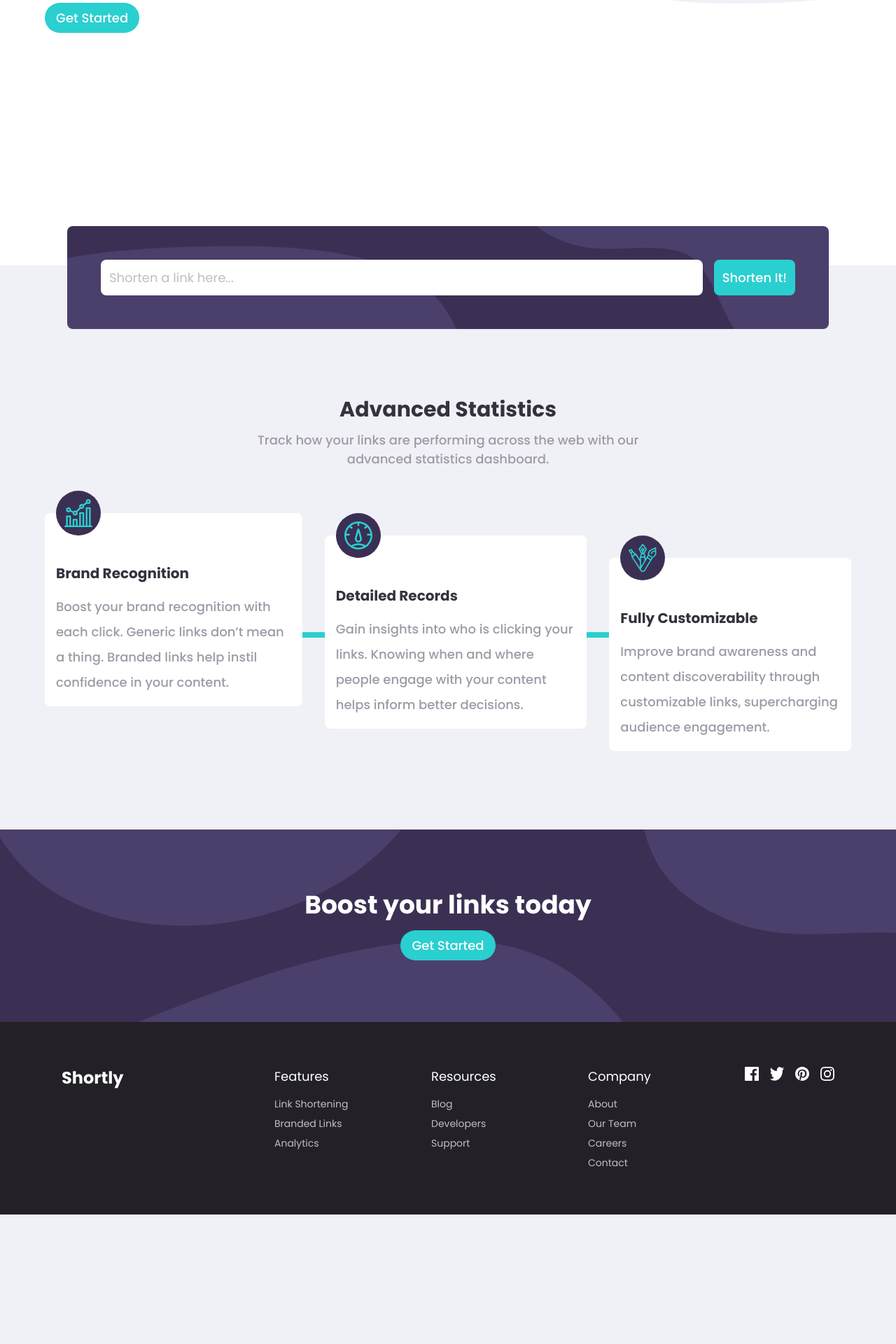
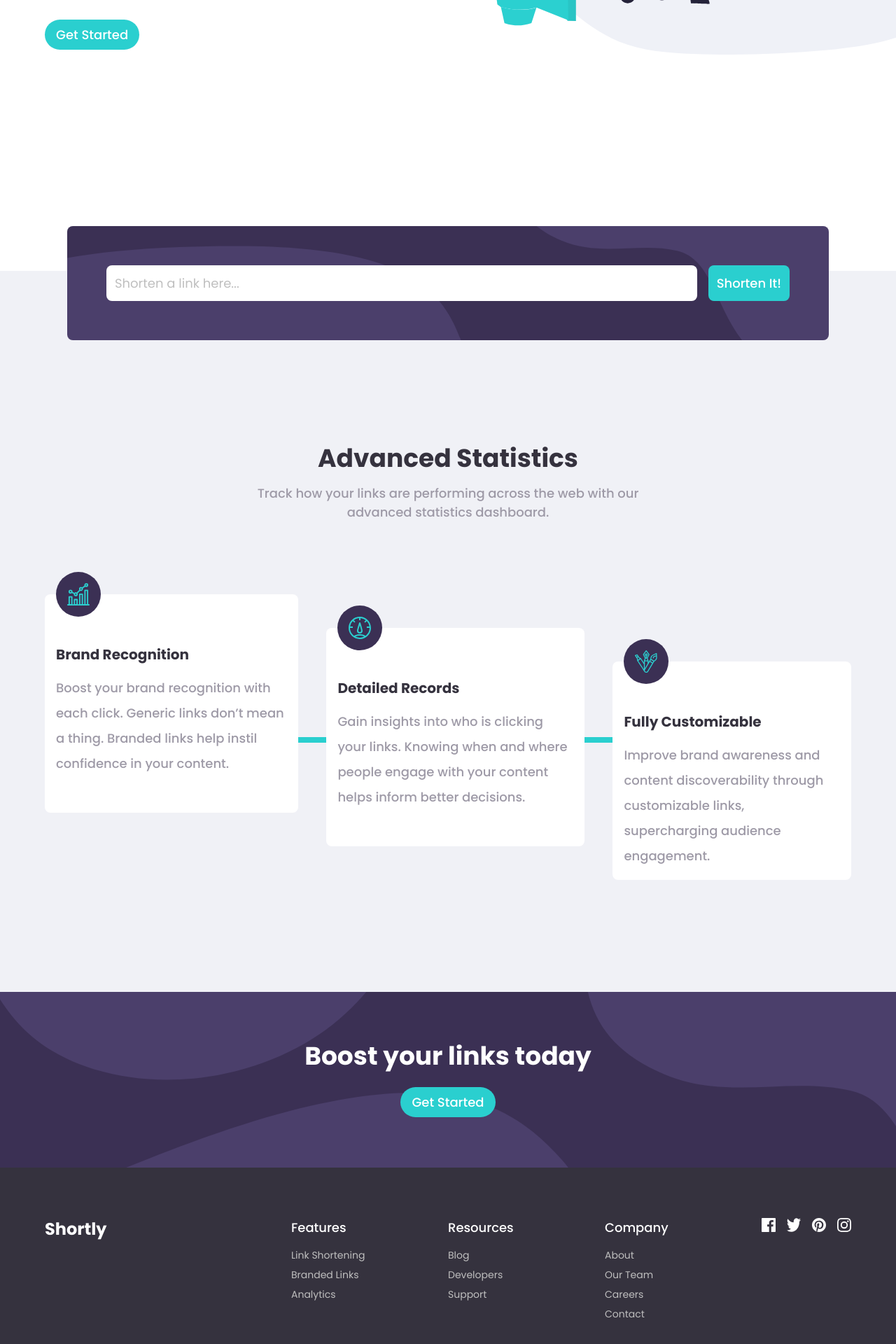
Before and after one commit to geliettech/shortly, a React (Vite) app: page / in a window 1280 px wide. Shown: the part 504-2424 px from the top of the page at 70% size. Before the commit the page ends 2239 px from the top, so only its background shows below. Built offline with nearby package versions, Linux system fonts and the light colour scheme.

Commit message:
comlete styling

```diff
--- a/src/components/boost.tsx
+++ b/src/components/boost.tsx
@@ -1,14 +1,14 @@
-
-
 const Boost = () => {
   return (
-    <section className="bg-purple-950 bg-[('/images/bg-boost-mobile.svg')] md:bg-[url('/images/bg-boost-desktop.svg')] bg-no-repeat bg-cover py-16">
-    <div className="container text-center">
-        <h3 className="font-bold text-4xl text-white mb-4">Boost your links today</h3>
-  <button className="btn-primary  px-4 py-2">Get Started</button>
-    </div>
+    <section className="bg-purple-950 bg-[url('/images/bg-boost-mobile.svg')] lg:bg-[url('/images/bg-boost-desktop.svg')] bg-no-repeat bg-cover py-12 lg:py-12">
+      <div className="container text-center">
+        <h3 className="font-bold text-2xl lg:text-4xl text-white mb-6">
+          Boost your links today
+        </h3>
+        <button className="btn-primary">Get Started</button>
+      </div>
     </section>
-  )
-}
+  );
+};
 
-export default Boost
+export default Boost;
--- a/src/components/footer/footer.tsx
+++ b/src/components/footer/footer.tsx
@@ -17,48 +17,28 @@ const FooterItems = [
 
 const Footer = () => {
   return (
-    <footer className="bg-gray-950 text-white px-6 py-10">
-      <div className="container flex justify-between">
+    <footer className="bg-gray-900 text-white py-12">
+      <div className="container flex flex-col lg:flex-row justify-center items-center lg:justify-between lg:items-start">
         {/* Logo */}
-        <div className="text-2xl font-bold">Shortly</div>
+        <div className="text-2xl font-bold mb-12 lg:mb-0">Shortly</div>
 
-
-        <div className="grid grid-cols-1 md:grid-cols-4 gap-24">
+        <div className="grid grid-cols-1 lg:grid-cols-4 gap-24 text-center lg:text-left">
           {/* Footer Links */}
           {FooterItems.map((item) => (
             <FooterCard key={item.title} title={item.title} text={item.text} />
           ))}
 
-          {/* Social links */}
+          {/* Social Links */}
           <div className="flex gap-4">
-            <a href="#" target="_blank" rel="noopener noreferrer">
-              <img
-                src="images/icon-facebook.svg"
-                alt="facebook"
-                className="w-5 h-5"
-              />
-            </a>
-            <a href="#" target="_blank" rel="noopener noreferrer">
-              <img
-                src="images/icon-twitter.svg"
-                alt="facebook"
-                className="w-5 h-5"
-              />
-            </a>
-            <a href="#" target="_blank" rel="noopener noreferrer">
-              <img
-                src="images/icon-pinterest.svg"
-                alt="facebook"
-                className="w-5 h-5"
-              />
-            </a>
-            <a href="#" target="_blank" rel="noopener noreferrer">
-              <img
-                src="images/icon-instagram.svg"
-                alt="facebook"
-                className="w-5 h-5"
-              />
-            </a>
+            {["facebook", "twitter", "pinterest", "instagram"].map((icon) => (
+              <a key={icon} href="#" target="_blank" rel="noopener noreferrer">
+                <img
+                  src={`/images/icon-${icon}.svg`}
+                  alt={icon}
+                  className="w-5 h-5 cursor-pointer hover:opacity-70 transition"
+                />
+              </a>
+            ))}
           </div>
         </div>
       </div>
--- a/src/components/footer/footerCard.tsx
+++ b/src/components/footer/footerCard.tsx
@@ -1,5 +1,3 @@
-
-
 interface FooterCardProps {
   title: string;
   text: string[];
@@ -8,17 +6,17 @@ interface FooterCardProps {
 const FooterCard = ({ title, text }: FooterCardProps) => {
   return (
     <div className="">
-      <h3 className="">{title}</h3>
-      <ul className="space-y-2 mt-4">
+      <h3 className="font-medium text-white mb-4">{title}</h3>
+      <div className="space-y-2 flex flex-col">
         {text.map((item, index) => (
-          <li
+          <a href="#"
             key={index}
-            className="text-sm text-gray-400 hover:text-white cursor-pointer"
+            className="text-sm text-gray-400 hover:text-blue-400 transform transition-transform duration-300 hover:scale-105 cursor-pointer"
           >
             {item}
-          </li>
+          </a>
         ))}
-      </ul>
+      </div>
     </div>
   );
 };
--- a/src/components/shorten.tsx
+++ b/src/components/shorten.tsx
@@ -3,20 +3,20 @@ const Shorten = () => {
     <section className="container">
       <div
         className="
-          flex flex-col md:flex-row items-center gap-4
+          flex flex-col lg:flex-row items-center gap-4
           bg-purple-950
           bg-[url('/images/bg-shorten-mobile.svg')]
-          md:bg-[url('/images/bg-shorten-desktop.svg')]
+          lg:bg-[url('/images/bg-shorten-desktop.svg')]
           bg-no-repeat bg-cover
-          p-12 rounded-lg absolute -mt-20 left-4 right-4 md:left-24 md:right-24"
+          p-8 lg:p-14 rounded-lg absolute -mt-22 left-6 right-6 lg:left-24 lg:right-24"
       >
         <input
           type="text"
           placeholder="Shorten a link here..."
-          className="bg-white w-full md:flex-1 p-3 rounded-lg outline-none placeholder:text-gray-400"
+          className="bg-white w-full lg:flex-1 p-3 rounded-lg outline-none placeholder:text-gray-400"
         />
 
-        <button className="btn-primary p-3 w-full md:w-auto rounded-lg">
+        <button className="btn-primary p-3 w-full lg:w-auto rounded-lg">
           Shorten It!
         </button>
       </div>
--- a/src/components/statistics/statistics.tsx
+++ b/src/components/statistics/statistics.tsx
@@ -1,42 +1,50 @@
 import StatisticsCard from "./statisticsCard";
+
+const cardData = [
+  {
+    image: "/images/icon-brand-recognition.svg",
+    title: "Brand Recognition",
+    description:
+      "Boost your brand recognition with each click. Generic links don’t mean a thing. Branded links help instil confidence in your content.",
+  },
+  {
+    image: "/images/icon-detailed-records.svg",
+    title: "Detailed Records",
+    description:
+      "Gain insights into who is clicking your links. Knowing when and where people engage with your content helps inform better decisions.",
+  },
+  {
+    image: "/images/icon-fully-customizable.svg",
+    title: "Fully Customizable",
+    description:
+      "Improve brand awareness and content discoverability through customizable links, supercharging audience engagement.",
+  },
+];
 
 const Statistics = () => {
   return (
-    <section>
-      <div className="container py-28">
-        <div className="text-center max-w-xl mx-auto pt-4">
-          <h2 className="font-bold text-3xl leading-loose text-gray-900">Advanced Statistics</h2>
-          <p className="">
-            Track how your links are performing across the web with our advanced
-            statistics dashboard.
-          </p>
-        </div>
-        <div className="statistics-cards flex flex-col md:flex-row gap-12 md:gap-8 mt-16 relative z-0 after:content-[''] after:bg-blue-400 after:absolute after:-z-10 after:w-2 after:h-full after:left-[50%] md:after:h-2 md:after:w-full md:after:left-0 md:after:top-[50%]">
+    <section className="container pt-46 pb-28">
+      <div className="text-center max-w-xl mx-auto">
+        <h2 className="font-bold text-3xl lg:text-4xl leading-loose text-gray-900">
+          Advanced Statistics
+        </h2>
+        <p className="">
+          Track how your links are performing across the web with our advanced
+          statistics dashboard.
+        </p>
+      </div>
+      <div className="statistics-cards">
+        {cardData.map((card, index) => (
           <StatisticsCard
-            image="/images/icon-brand-recognition.svg"
-            alt="Brand Recognition"
-            title="Brand Recognition"
-            description="Boost your brand recognition with each click. Generic links don’t
-              mean a thing. Branded links help instil confidence in your
-              content."
-              className="md:mb-16"
+            key={index}
+            image={card.image}
+            title={card.title}
+            description={card.description}
+            className={`${index === 0 ? "lg:mt-12 lg:mb-36" : ""} ${
+              index === 1 ? "lg:mt-24 lg:mb-24" : ""
+            } ${index === 2 ? "lg:mt-36 lg:mb-12" : ""}`}
           />
-          <StatisticsCard
-            image="/images/icon-detailed-records.svg"
-            alt="Detailed Records"
-            title="Detailed Records"
-            description="Gain insights into who is clicking your links. Knowing when and
-              where people engage with your content helps inform better
-              decisions." className="md:mt-8 md:mb-8"
-          />
-          <StatisticsCard
-            image="/images/icon-fully-customizable.svg"
-            alt="Fully Customizable"
-            title="Fully Customizable"
-            description="Improve brand awareness and content discoverability through
-              customizable links, supercharging audience engagement." className="md:mt-16"
-          />
-        </div>
+        ))}
       </div>
     </section>
   );
--- a/src/components/statistics/statisticsCard.tsx
+++ b/src/components/statistics/statisticsCard.tsx
@@ -1,6 +1,5 @@
 interface CardProps {
   image: string;
-  alt: string;
   title: string;
   description: string;
   className?: string;
@@ -8,17 +7,16 @@ interface CardProps {
 
 const StatisticsCard = ({
   image,
-  alt,
   title,
   description,
   className,
 }: CardProps) => {
   return (
-    <div className={`statistics-card bg-white p-4 rounded-lg ${className}`}>
-      <div className="bg-purple-950 p-3 rounded-full w-16 h-16 mb-6 -mt-12">
+    <div className={`bg-white p-4 rounded-lg flex flex-col items-center lg:items-start text-center lg:text-left ${className}`}>
+      <div className="bg-purple-950 p-4 rounded-full w-16 h-16 mb-6 -mt-12">
         <img
           src={image}
-          alt={alt}
+          alt={title}
           loading="lazy"
           className="w-full h-full object-contain"
         />
--- a/src/index.css
+++ b/src/index.css
@@ -54,6 +54,7 @@
     font-weight: 500;
     color: var(--color-gray-500);
     line-height: 1.5;
+    font-size: inherit;
   }
 }
 /* =========================
@@ -63,37 +64,16 @@
   .container {
     @apply container mx-auto px-4 md:px-6 lg:px-16 py-6;
   }
-  .btn {
-    @apply px-6 py-2 rounded-lg font-medium transform transition-transform duration-300 hover:scale-105 cursor-pointer;
-  }
 
   .btn-primary {
-    @apply font-medium bg-blue-400 text-white hover:bg-blue-400/80 px-3 py-1 rounded-full transform transition-transform duration-300 hover:scale-105 cursor-pointer;
+    @apply font-medium bg-blue-400 text-white hover:bg-blue-400/60 px-4 py-2 rounded-full transform transition-transform duration-300 hover:scale-105 cursor-pointer;
   }
 
   .nav__link {
     @apply font-medium text-gray-500 hover:text-gray-950 transform transition-transform duration-300 hover:scale-105 cursor-pointer;
   }
 
-  .card {
-    @apply bg-white shadow-md rounded-xl p-6;
+  .statistics-cards {
+    @apply flex flex-col lg:flex-row gap-20 lg:gap-10 mt-14 relative z-0 after:content-[''] after:bg-blue-400 after:absolute after:-z-10 after:w-2 after:h-full after:left-[50%] lg:after:h-2 lg:after:w-full lg:after:left-0 lg:after:top-[50%];
   }
 }
-
-/* =========================
-   Utility styles
-========================= */
-@layer utilities {
-  .text-balance {
-    text-wrap: balance;
-  }
-
-  .no-scrollbar::-webkit-scrollbar {
-    display: none;
-  }
-
-  .no-scrollbar {
-    -ms-overflow-style: none;
-    scrollbar-width: none;
-  }
-}
```
Also changed, not shown: src/App.tsx (+20 -6 lines), src/components/header.tsx (+37 -42 lines), src/components/hero.tsx (+8 -7 lines).
